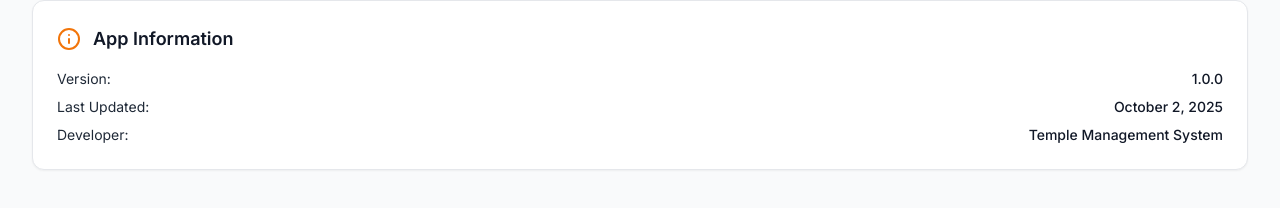
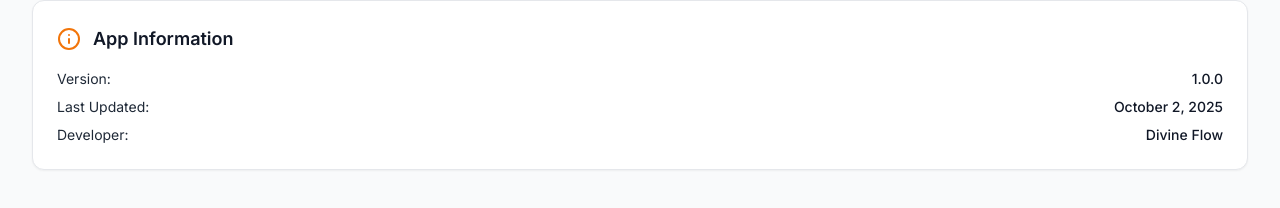
Before and after one commit to me-priyanshi/Divine-Flow, a React (Vite) app: page /settings in a window 1280 px wide. Shown: the part 2464-2672 px from the top of the page. Built offline with nearby package versions, Linux system fonts and the light colour scheme.

Commit message:
changed developer name in settings

```diff
--- a/src/pages/Settings.jsx
+++ b/src/pages/Settings.jsx
@@ -434,7 +434,7 @@ const Settings = ({ language, onLanguageChange, selectedTemple, onTempleChange }
           </div>
           <div className="flex justify-between">
             <span>Developer:</span>
-            <span className="font-medium text-gray-900 dark:text-gray-100">Temple Management System</span>
+            <span className="font-medium text-gray-900 dark:text-gray-100">Divine Flow</span>
           </div>
         </div>
       </div>
```
